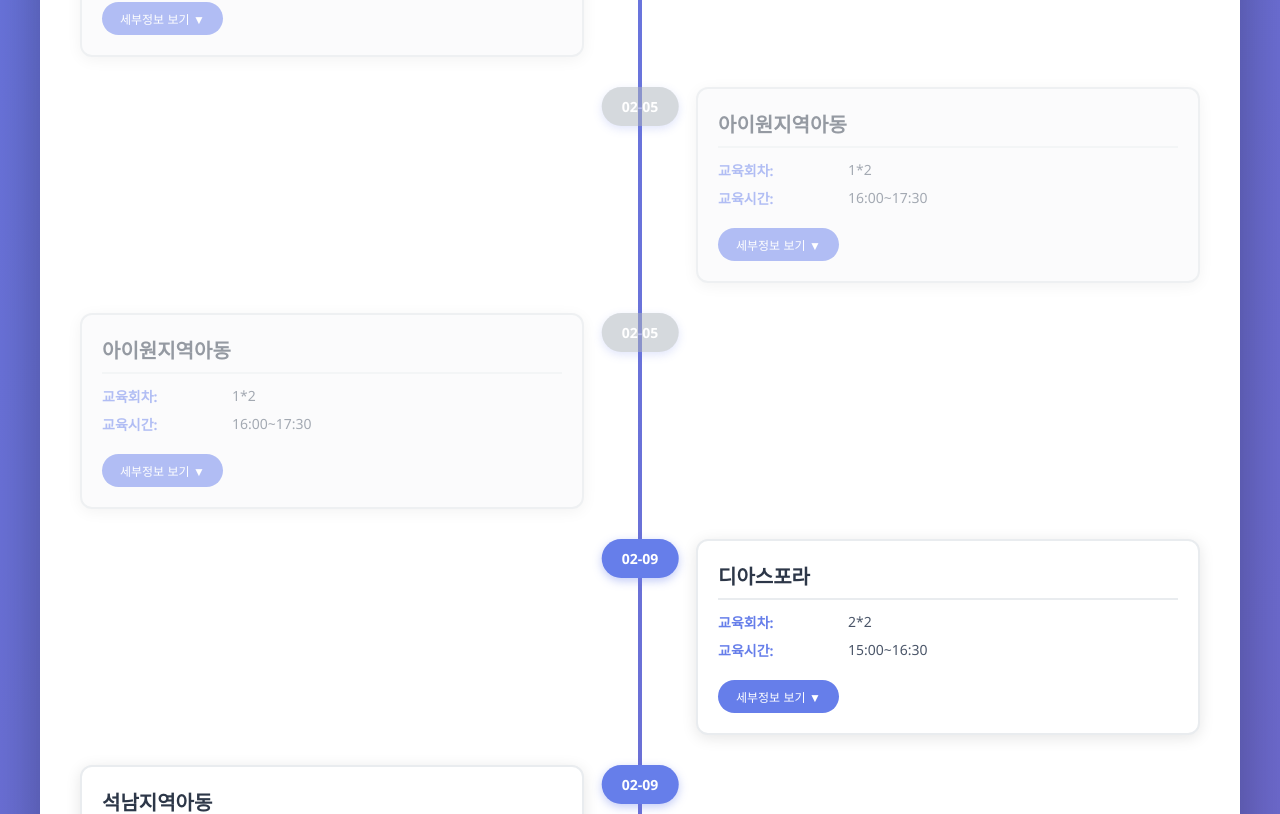
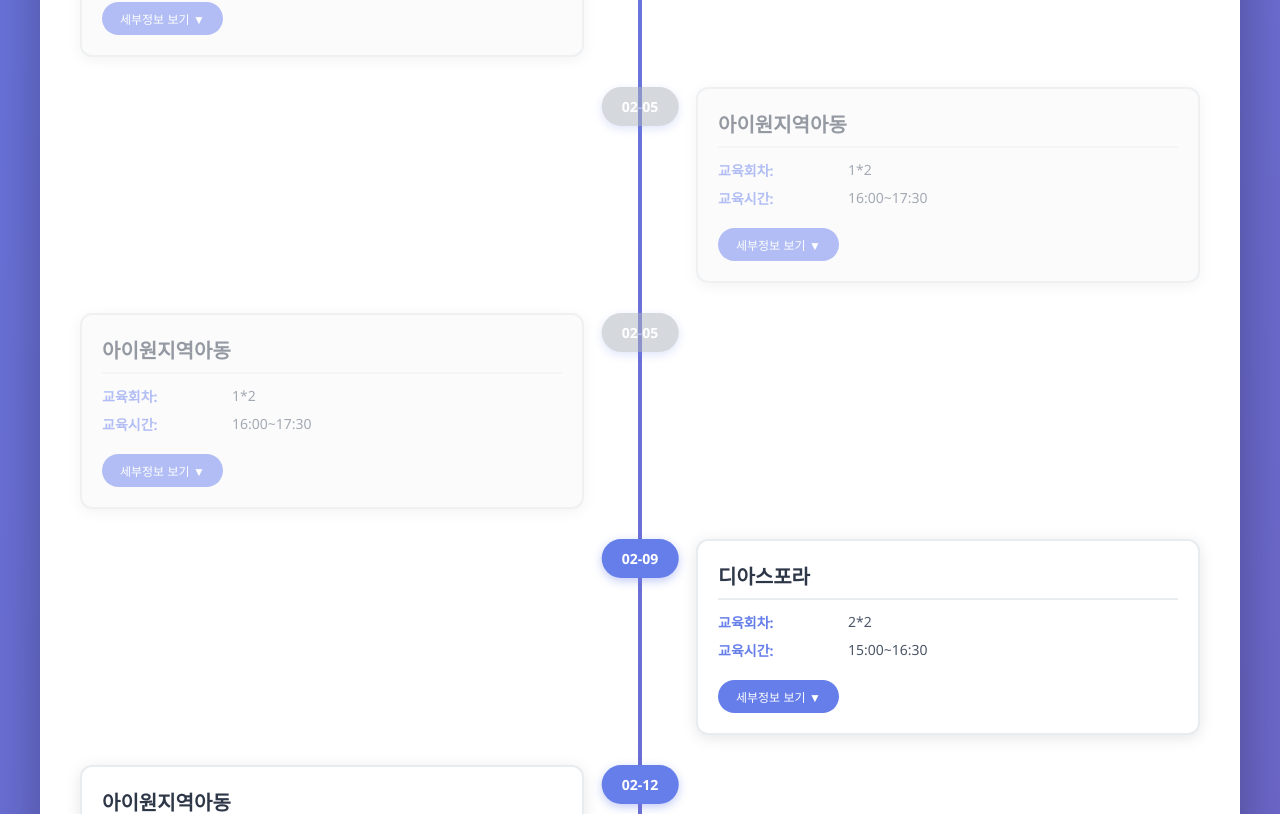
Before and after one commit to piaever/ChaUlSam, a plain HTML site: page index.html in a window 1280 px wide. Shown: the part 1983-2797 px from the top of the page. Drawn offline with Linux system fonts and the light colour scheme.

Commit message:
Update index.html

```diff
--- a/index.html
+++ b/index.html
@@ -513,39 +513,7 @@
     "담당자": "박봉수",
     "연락처": "010-6273-1314"
   },
-  {
-    "배정번호": "A02072(H)",
-    "교육날짜": "2026-02-09",
-    "교육회차": "1*2",
-    "교육시간": "13:00~14:30",
-    "기관명": "석남지역아동",
-    "학년구분": "초등",
-    "학년": "3~6",
-    "신청총인원": "11",
-    "참여강사1": "신나영",
-    "참여강사2": "김형숙",
-    "참여강사3": "",
-    "주소": "인천광역시 서구 서달로137번길 13 신광아파트 상가",
-    "담당자": "",
-    "연락처": "032-579-3654"
-  },
-  {
-    "배정번호": "A02073(H)",
-    "교육날짜": "2026-02-09",
-    "교육회차": "1*2",
-    "교육시간": "13:00~14:30",
-    "기관명": "석남지역아동",
-    "학년구분": "중등",
-    "학년": "1~2",
-    "신청총인원": "12",
-    "참여강사1": "이정미",
-    "참여강사2": "임소영",
-    "참여강사3": "",
-    "주소": "인천광역시 서구 서달로137번길 13 신광아파트 상가",
-    "담당자": "",
-    "연락처": "032-579-3654"
-  },
-  {
+    {
     "배정번호": "A02089(H)",
     "교육날짜": "2026-02-12",
     "교육회차": "2*2",
```
